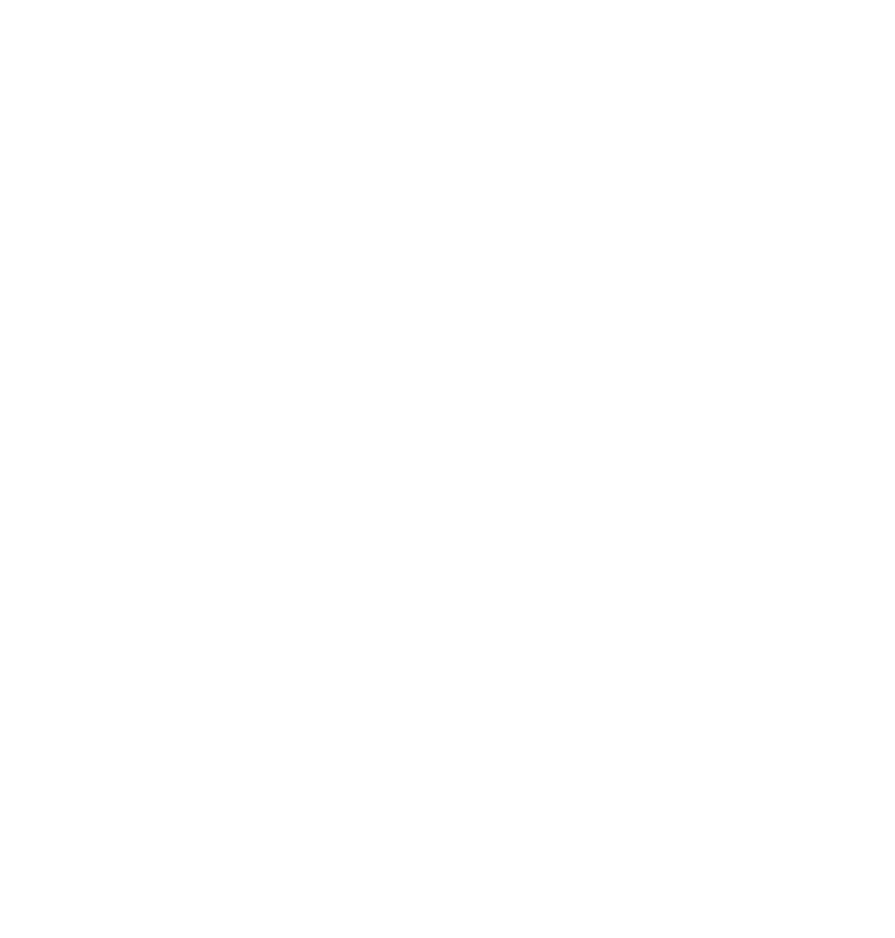
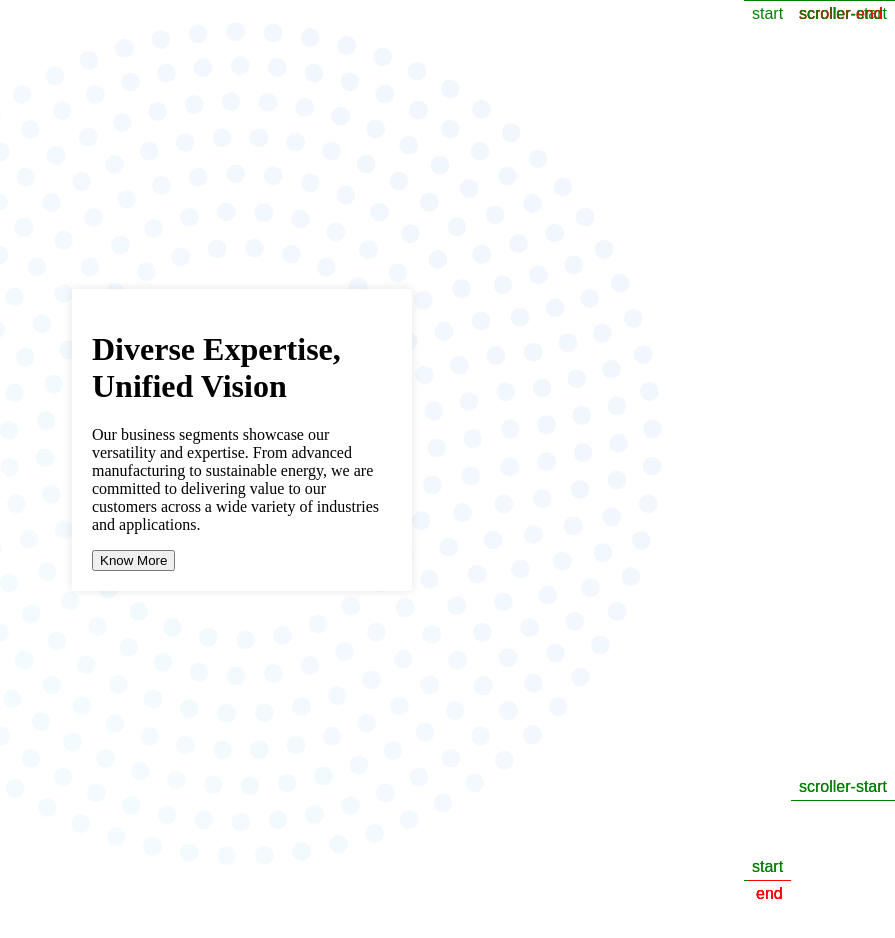
Before and after one commit to vevaar/setup, a plain HTML site: page index.html in a window 1280 px wide. Shown: the top 938 px of the page, without its empty margins (385-1280 px from the left). Before the commit the page ends 800 px from the top, so only its background shows below. Drawn offline with nearby package versions, Linux system fonts and the light colour scheme.

Commit message:
first anime

```diff
--- a/index.html
+++ b/index.html
@@ -4,11 +4,25 @@
     <meta charset="UTF-8">
     <meta name="viewport" content="width=device-width, initial-scale=1.0">
     <title>Diagonal Scroll Animation</title>
-    <!-- <link rel="stylesheet" href="index.css"> -->
     <link rel="stylesheet" href="styles.css">
 </head>
 <body>
-    <div id="image-container"></div>
+    <div id="section-one">
+        <img id="hero-img" src="./assets/Indicor_circle_graphic_gradient_RGB 2.png" alt="alt image">
+        <div class="card-wrapper">
+            <h1>Diverse Expertise, Unified Vision</h1>
+            <p>Our business segments showcase our versatility and expertise. From advanced manufacturing to sustainable energy, we are committed to delivering value to our customers across a wide variety of industries and applications.</p>
+            <button>Know More</button>
+        </div>
+    </div>
+    <div id="section-two">
+        <div class="left">
+            <img src="./assets/Group.png" alt="">
+        </div>
+        <div class="right">
+            <img src="./assets/Group.png" alt="">
+        </div>
+    </div>
     <script src="https://cdnjs.cloudflare.com/ajax/libs/gsap/3.12.5/gsap.min.js" crossorigin="anonymous" referrerpolicy="no-referrer"></script>
     <script src="https://cdnjs.cloudflare.com/ajax/libs/gsap/3.12.5/ScrollTrigger.min.js" crossorigin="anonymous" referrerpolicy="no-referrer"></script>
     <script src="index.js"></script>
--- a/index.js
+++ b/index.js
@@ -1 +1,64 @@
 gsap.registerPlugin(ScrollTrigger);
+
+// Initial animations
+gsap.to("#hero-img", {
+    rotate: 45,
+    opacity: 1,
+    delay: 1,
+    duration: 4,
+});
+
+gsap.from(".card-wrapper > h1", {
+    scrub: 1,
+    y: 5,
+});
+
+gsap.from(".card-wrapper > button", {
+    stagger: 2,
+    y: 10,
+});
+
+// Scroll-triggered animations for card-wrapper
+gsap.to(".card-wrapper", {
+    scrollTrigger: {
+        trigger: "#section-one",
+        start: "top top",
+        end: "bottom top",
+        scrub: true,
+        pin: true,
+        pinSpacing: false,
+        markers: true, // Remove or set to false for production
+    },
+    x: 400, // Adjust this value as per your need
+    duration: 1,
+});
+
+
+// Scroll-triggered animations for section-two
+gsap.to(".left", {
+    scrollTrigger: {
+        trigger: "#section-two",
+        start: "top bottom",
+        end: "top top",
+        scrub: true,
+        markers: true, // Remove or set to false for production
+    },
+    y: "100%", // Move from top to center
+    opacity: 1,
+    duration: 1,
+
+});
+
+gsap.to(".right", {
+    scrollTrigger: {
+        trigger: "#section-two",
+        start: "top bottom",
+        end: "top top",
+        scrub: true,
+        markers: true, // Remove or set to false for production
+    },
+    y: "-100%", // Move from bottom to center
+    opacity: 1,
+    duration: 1,
+    ease: "power2.out"
+});
--- a/styles.css
+++ b/styles.css
@@ -0,0 +1,52 @@
+body {
+    margin: 0;
+    padding: 0;
+    overflow-x: hidden;
+}
+
+#section-one {
+    width: 98vw;
+    height: 110vh;
+    display: flex;
+    justify-content: center;
+    align-items: center;
+    position: relative;
+    overflow: hidden;
+}
+
+img {
+    max-width: 100%;
+    max-height: 100%;
+    object-fit: contain;
+}
+
+.card-wrapper {
+    position: absolute;
+    max-width: 300px;
+    background: white;
+    padding: 20px;
+    box-shadow: 0 0 10px rgba(0, 0, 0, 0.1);
+}
+
+#section-two {
+    width: 100vw;
+    height: 98vh;
+    display: flex;
+    position: relative;
+}
+
+.left, .right {
+    width: 50%;
+    height: 100%;
+    position: absolute;
+    opacity: 0; /* Initially hidden */
+}
+
+.left {
+    top: -100%; /* Start off the screen from the top */
+}
+
+.right {
+    margin-left: 350px;
+    bottom: -100%; /* Start off the screen from the bottom */
+}
```
Also changed, not shown: assets/Group.png (added), assets/Indicor_circle_graphic_gradient_RGB 2.png (added).
